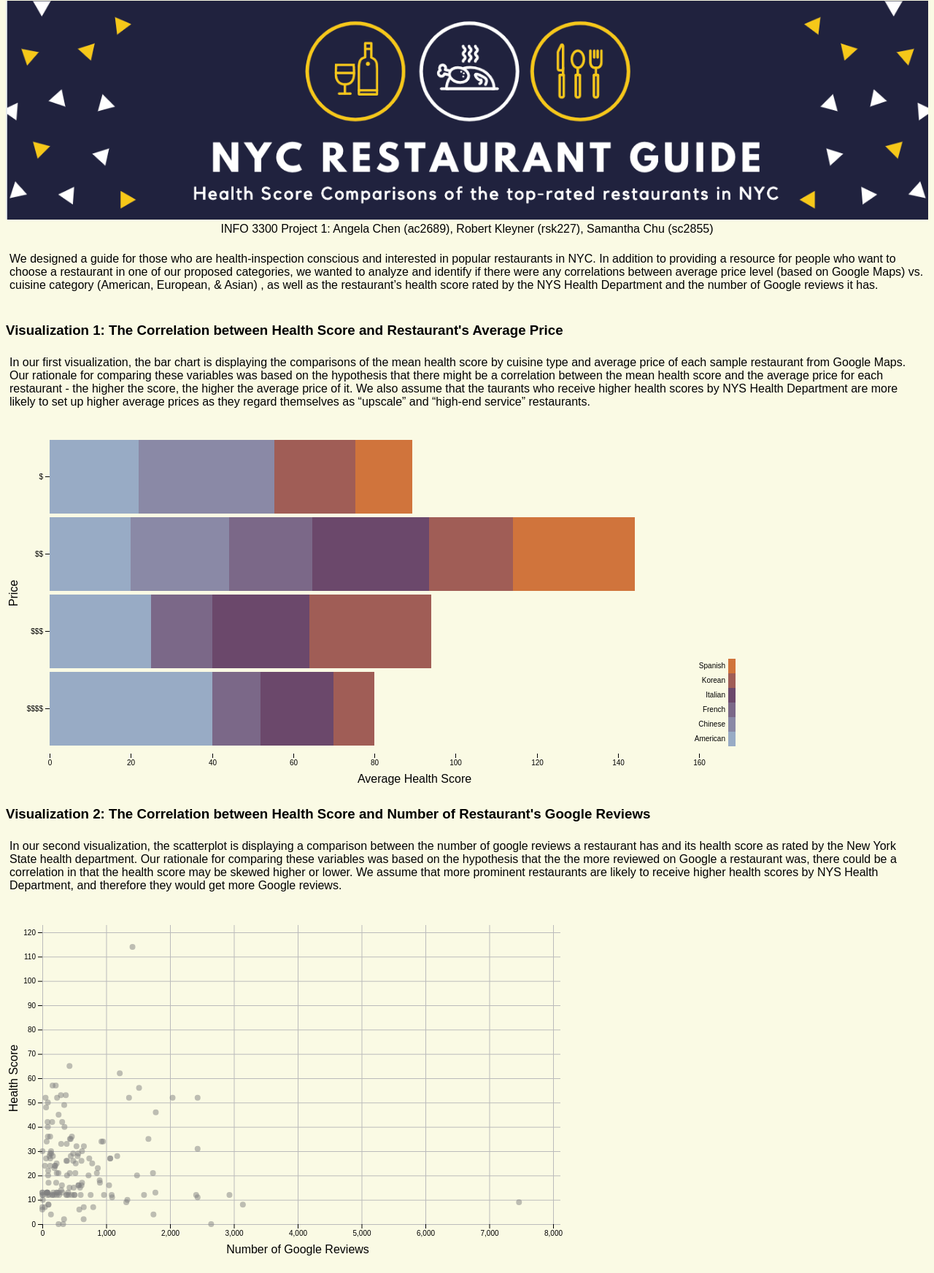
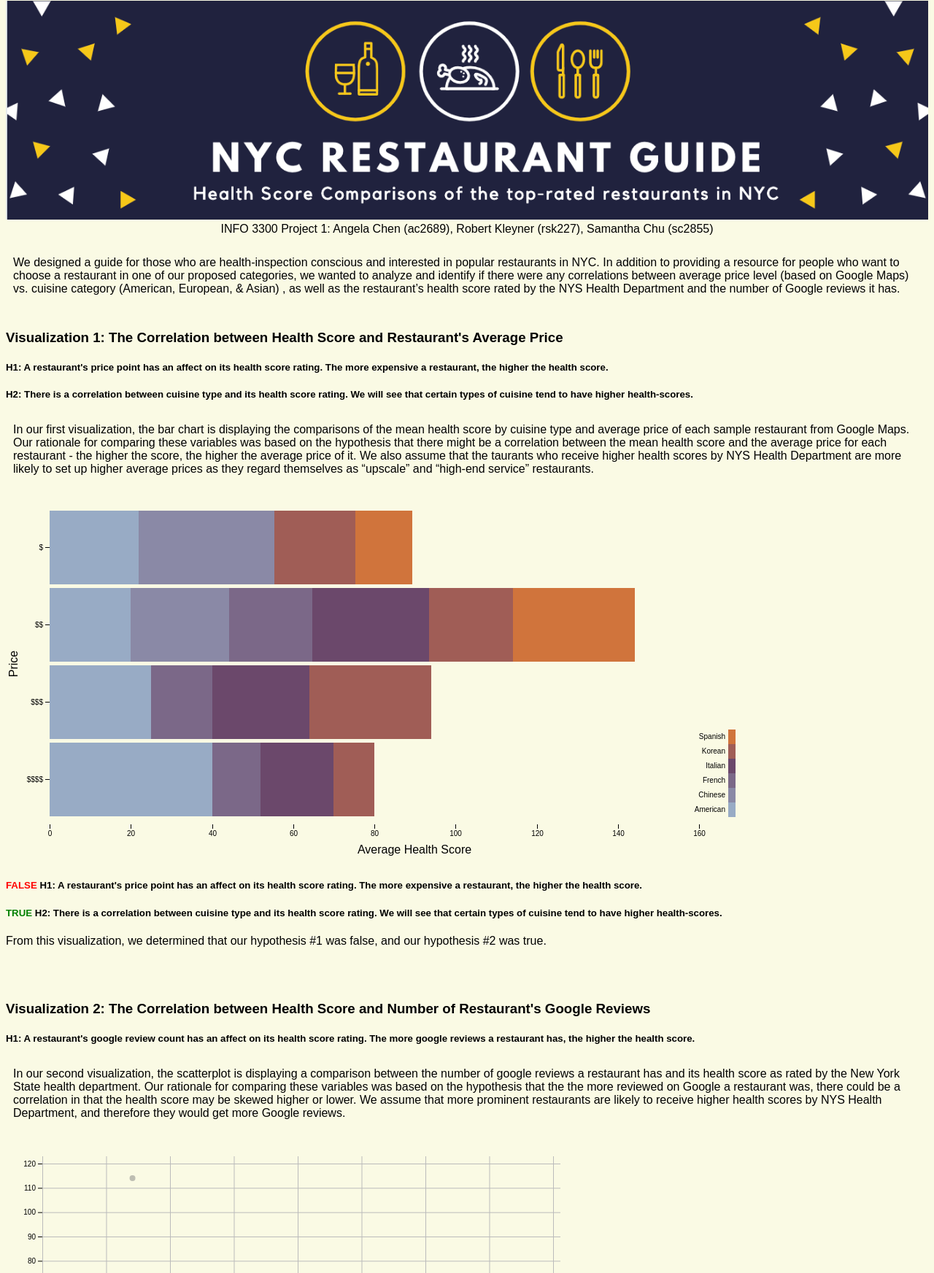
Before and after one commit to samanthach/info3300-team-p1, a plain HTML site: page index.html in a window 1280 px wide. Shown: the part 7-1752 px from the top of the page at 73% size. Drawn offline with nearby package versions, Linux system fonts and the light colour scheme.

Commit message:
css changes

```diff
--- a/index.html
+++ b/index.html
@@ -28,6 +28,19 @@
 <br>
 
 <p id="health_score_barplot"><h3> Visualization 1: The Correlation between Health Score and Restaurant's Average Price</h3>
+
+  <h5 id="hypothesis">
+    <span>
+    H1: A restaurant's price point has an affect on its health score rating. The more expensive a restaurant,
+    the higher the health score.
+  </span>
+  </h5>
+  <h5 id="hypothesis">
+  <span>
+    H2: There is a correlation between cuisine type and its health score rating. We will see that certain types
+    of cuisine tend to have higher health-scores.
+  </span>
+  </h5>
   <div id="intro">
     In our first visualization, the bar chart is displaying the comparisons of the mean health score by cuisine
     type and average price of each sample restaurant from Google Maps. Our rationale for comparing these variables
@@ -149,9 +162,36 @@ d3.csv("cuisine_barplot.csv").then(function(data) {
 </script>
 </p>
 
+<h5 id="hypothesis">
+  <span>
+  <b style="color:red">FALSE</b>  H1: A restaurant's price point has an affect on its health score rating. The more expensive a restaurant,
+  the higher the health score.
+</span>
+</h5>
+<h5 id="hypothesis">
+<span>
+  <b style="color:green">TRUE</b>  H2: There is a correlation between cuisine type and its health score rating. We will see that certain types
+  of cuisine tend to have higher health-scores.
+</span>
+</h5>
+
+
+<div>
+  From this visualization, we determined that our hypothesis #1 was false, and our hypothesis #2 was true.
+</div>
+
+<br>
+<br>
+<br>
 
 
 <p id="review_scatterplot"><h3> Visualization 2: The Correlation between Health Score and Number of Restaurant's Google Reviews </h4>
+  <h5 id="hypothesis">
+    <span>
+    H1: A restaurant's google review count has an affect on its health score rating. The more google reviews a restaurant has,
+    the higher the health score.
+  </span>
+  </h5>
 
   <div id="intro">
     In our second visualization, the scatterplot is displaying a comparison between the number of google reviews
--- a/styles/all.css
+++ b/styles/all.css
@@ -30,9 +30,19 @@ h2 {
 }
 
 #intro {
-    padding: 5px;
+    padding: 10px;
 }
 
 #cover {
     width: 100%;
+    opacity: 100%;
+
 }
+
+#hypothesis {
+    padding: 0px;
+}
+
+/* h5 span {
+    background-color: rgb(204, 229, 245);
+} */
```
